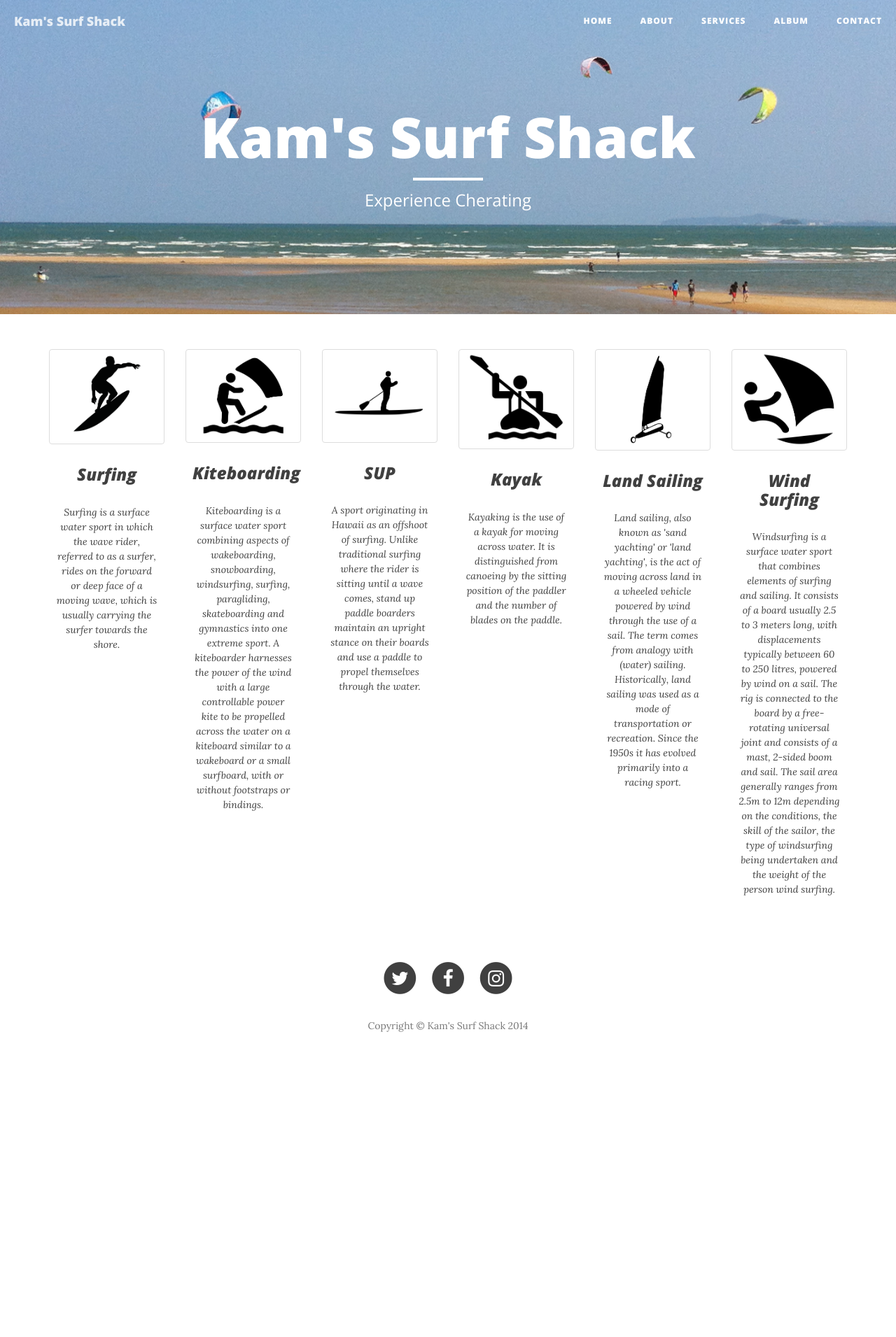
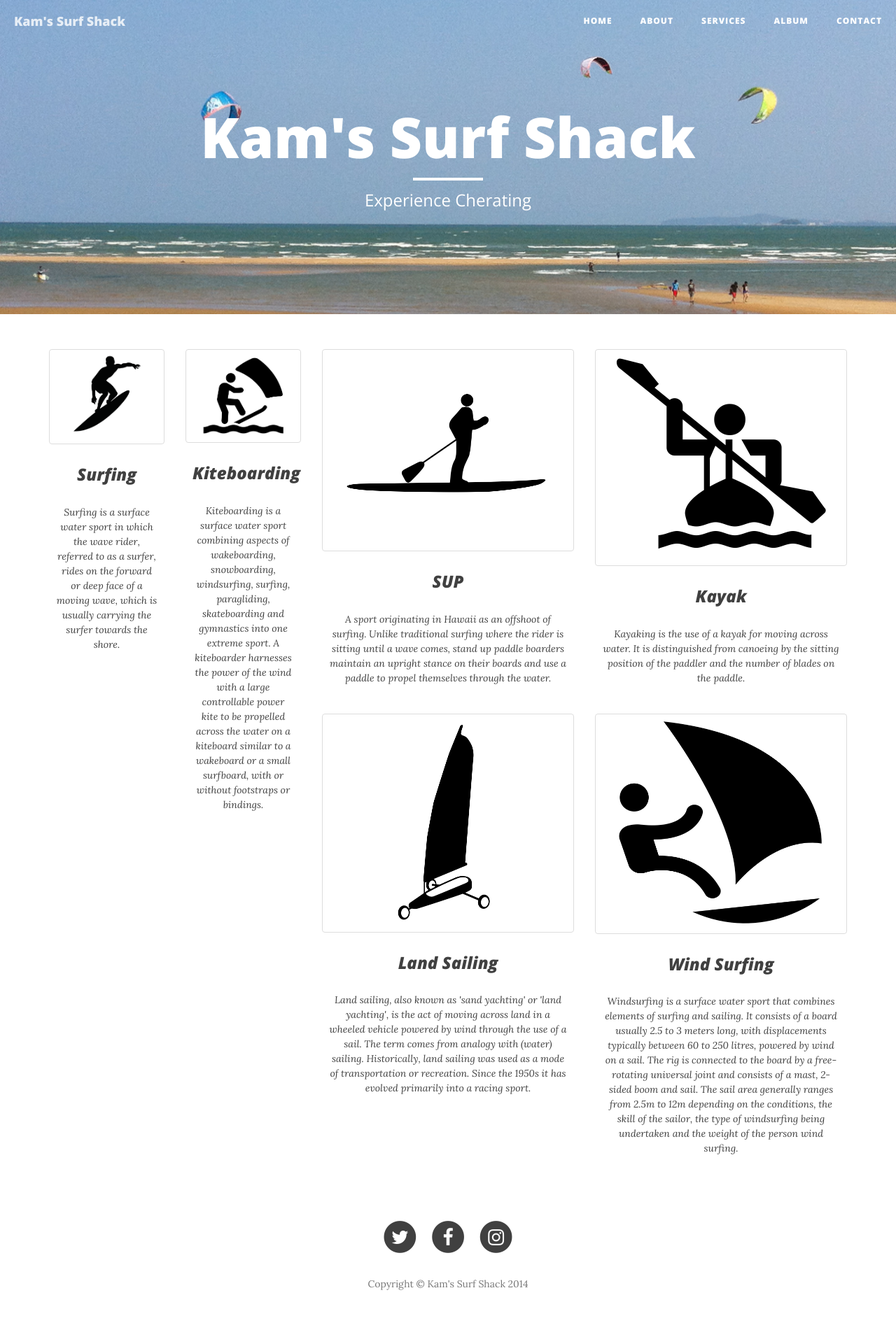
Before and after one commit to mrb101/Kams, a Django app: page / in a window 1280 px wide. Shown: the whole page at 70% size. Before the commit the page ends 1475 px from the top, so only its background shows below. Run offline with Django 3.2, Linux system fonts and the light colour scheme; parts of the project's set-up code (start-up, migrations or seed data) failed here and were passed over; some libraries are stand-ins or nearby versions.

Commit message:
fixes the body in index

```diff
--- a/templates/main/index.html
+++ b/templates/main/index.html
@@ -18,28 +18,28 @@
             <p>Kiteboarding is a surface water sport combining aspects of wakeboarding, snowboarding, windsurfing, surfing, paragliding, skateboarding and gymnastics into one extreme sport. A kiteboarder harnesses the power of the wind with a large controllable power kite to be propelled across the water on a kiteboard similar to a wakeboard or a small surfboard, with or without footstraps or bindings.</p>
     </div>
     </div>
-    <div class="col-md-2 col-xs-12">
+    <div class="col-md-4 col-xs-12">
         <img class="img-responsive img-thumbnail" src="{% static "img/sup.png" %}" alt="...">
         <div class="caption">
             <h3>SUP</h3>
             <p>A sport originating in Hawaii as an offshoot of surfing. Unlike traditional surfing where the rider is sitting until a wave comes, stand up paddle boarders maintain an upright stance on their boards and use a paddle to propel themselves through the water.</p>
         </div>
     </div>
-    <div class="col-md-2 col-xs-12">
+    <div class="col-md-4 col-xs-12">
         <img class="img-responsive img-thumbnail" src="{% static "img/kayak.png" %}" alt="...">
         <div class="caption">
             <h3>Kayak</h3>
             <p>Kayaking is the use of a kayak for moving across water. It is distinguished from canoeing by the sitting position of the paddler and the number of blades on the paddle.</p>
         </div>
     </div>
-    <div class="col-md-2 col-xs-12">
+    <div class="col-md-4 col-xs-12">
         <img class="img-responsive img-thumbnail" src="{% static "img/land-yacht.png" %}" alt="...">
         <div class="caption">
             <h3>Land Sailing</h3>
             <p>Land sailing, also known as 'sand yachting' or 'land yachting', is the act of moving across land in a wheeled vehicle powered by wind through the use of a sail. The term comes from analogy with (water) sailing. Historically, land sailing was used as a mode of transportation or recreation. Since the 1950s it has evolved primarily into a racing sport.</p>
         </div>
     </div>
-    <div class="col-md-2 col-xs-12">
+    <div class="col-md-4 col-xs-12">
         <img class="img-responsive img-thumbnail" src="{% static "img/wind-surfing.png" %}" alt="...">
         <div class="caption">
             <h3>Wind Surfing</h3>
```
